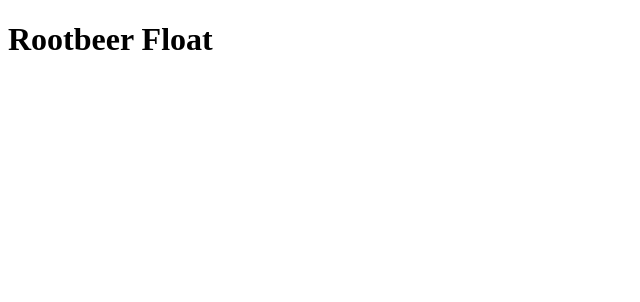
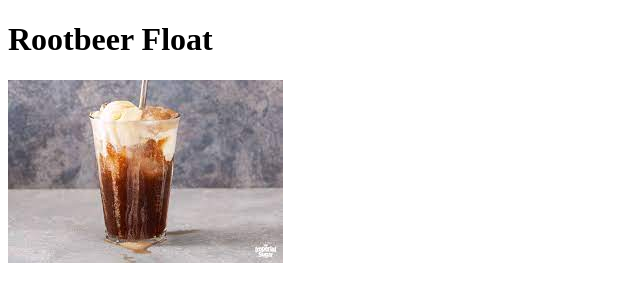
Before and after one commit to Mxke-N/odin-recipes, a plain HTML site: page recipes/rootbeerfloat.html in a window 1280 px wide. Shown: the whole page, without its empty margins (0-640 px from the left). Drawn offline with Linux system fonts and the light colour scheme.

Commit message:
Add rootbeer_float.jpeg link to rootbeerfloat.html

```diff
--- a/recipes/rootbeerfloat.html
+++ b/recipes/rootbeerfloat.html
@@ -8,5 +8,6 @@
 </head>
 <body>
     <h1>Rootbeer Float</h1>
+    <img src="./../images/rootbeer_float.jpeg">
 </body>
 </html>
```
